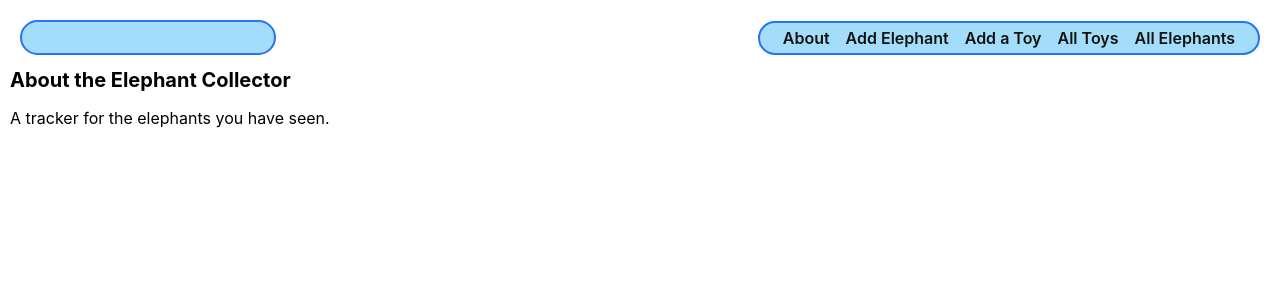
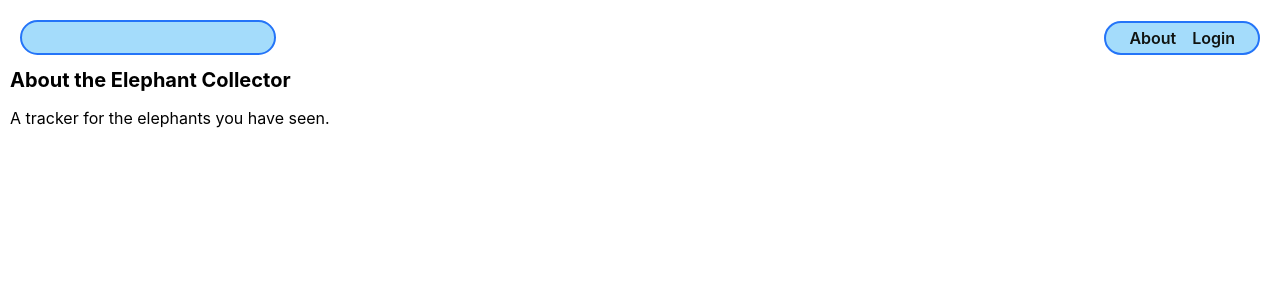
Before and after one commit to Zain23456/elephant-collector, a Django app: page /about/ in a window 1280 px wide. Shown: the top 300 px of the page. Run offline with Django 4.2, Linux system fonts and the light colour scheme.

Commit message:
add login nav link and change nav view for login user or not

```diff
--- a/main_app/templates/base.html
+++ b/main_app/templates/base.html
@@ -30,11 +30,15 @@
     </div>
     <nav>
       <ul>
-        <li><a href="{% url 'about' %}">About</a></li>
-        <li><a href="{% url 'elephants_create' %}">Add Elephant</a></li>
-        <li><a href="{% url 'toys_create' %}">Add a Toy</a></li>
-        <li><a href="{% url 'toys_index' %}">All Toys</a></li>
-        <li><a href="{% url 'elephants_index' %}">All Elephants</a></li>
+        {% if user.is_authenticated %}
+          <li><a href="{% url 'elephants_index' %}">All Elephants</a></li>
+          <li><a href="{% url 'toys_index' %}">All Toys</a></li>
+          <li><a href="{% url 'elephants_create' %}">Add Elephant</a></li>
+          <li><a href="{% url 'toys_create' %}">Add a Toy</a></li>
+        {% else %}
+          <li><a href="{% url 'about' %}">About</a></li>
+          <li><a href="{% url 'home' %}">Login</a></li>
+        {% endif %}
       </ul>
     </nav>
   </header>
```
